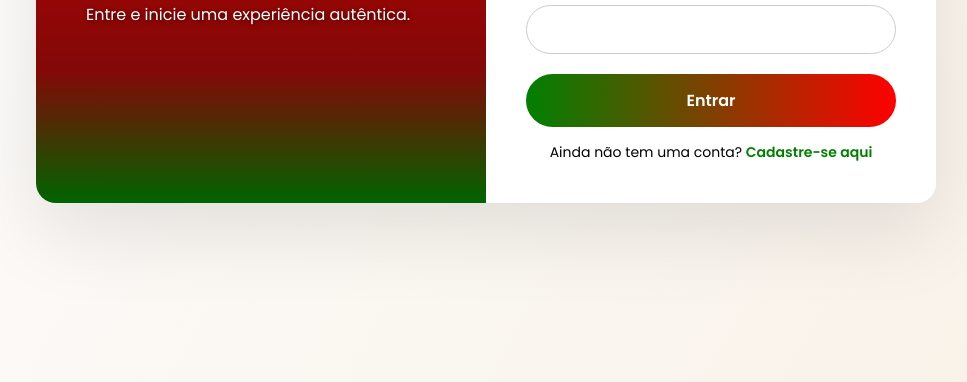
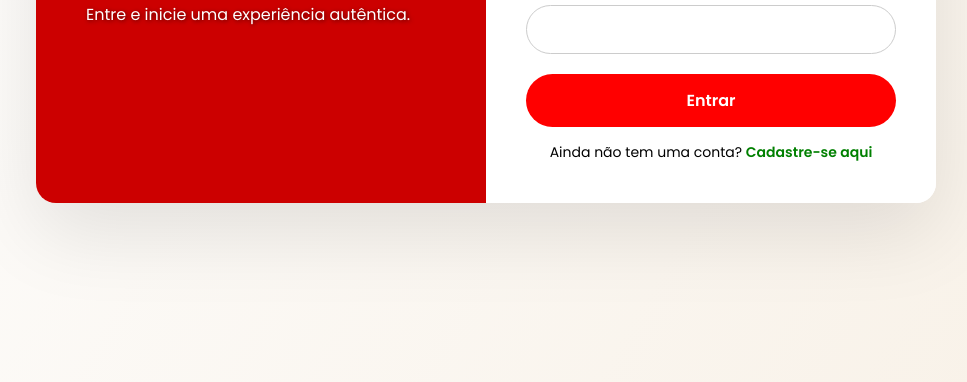
Before and after one commit to Victor30044/TCC---EMPRESA, a website: page pages/login.html in a window 1280 px wide. Shown: the part 418-800 px from the top of the page, without its empty margins (154-1121 px from the left). Drawn offline with Linux system fonts and the light colour scheme.

Commit message:
pequenos ajustes

```diff
--- a/pages/login.html
+++ b/pages/login.html
@@ -42,7 +42,7 @@
     }
 
     .left {
-      background: linear-gradient(to top, #006400, #830808 30%, #cc0000);
+      background:#cc0000;
       padding: 50px;
       color: #fff;
       display: flex;
@@ -104,7 +104,7 @@
     }
 
     .btn {
-      background: linear-gradient(to right, #008000, #ff0000);
+      background:#ff0000;
       color: white;
       border: none;
       padding: 14px;
```
Also changed, not shown: index.html (+1 -2 lines), pages/cadastro.html (+1 -1 lines).
